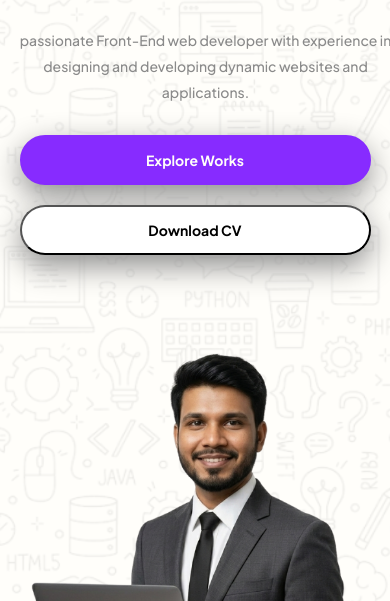
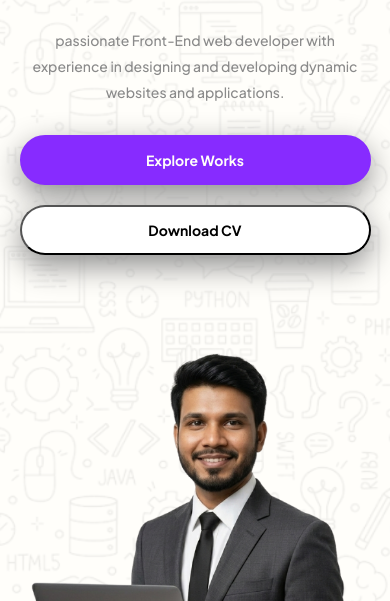
Before and after one commit to Shoronislam639/Test-Responsive-Portfolio, a plain HTML site: page index.html in a window 390 px wide. Shown: the part 243-844 px from the top of the page. Drawn offline with Linux system fonts and the light colour scheme.

Commit message:
mobile responsive-fix

```diff
--- a/style.css
+++ b/style.css
@@ -55,7 +55,7 @@ body{
  color: #8A8A8A;
  line-height: 26px;
  font-weight: 500;
- width: 106%;
+
 
 }
 
@@ -289,7 +289,7 @@ body{
 
 
 
-/* Extra small devices (phones, 600px and down) */
+/* Extra small devices (phones, 350px and down) */
 @media only screen and (max-width: 350px) {
 
 
@@ -308,7 +308,7 @@ body{
     color: #8A8A8A;
     line-height: 5px;
     font-weight: 500;
-    width: 106%;
+
 }
 
 .hero2 img {
@@ -361,7 +361,7 @@ body{
     color: #8A8A8A;
     line-height: 26px;
     font-weight: 500;
-    width: 106%;
+
 }
 
     .hero2 img {
@@ -407,6 +407,7 @@ body{
         font-size: 36px !important;
         margin-bottom: 30px;
         font-weight: bolder;
+
     }
 .hero0 p {
     font-size: 14px !important;
@@ -414,7 +415,7 @@ body{
     color: #8A8A8A;
     line-height: 26px;
     font-weight: 500;
-    width: 106%;
+
 }
 
 
@@ -540,6 +541,9 @@ body{
 
     .hero1 {
     padding-bottom: 30px;
+    text-align: center;
+    justify-content: center;
+    align-items: center;
 }
 
 
@@ -626,6 +630,7 @@ body{
 
     .hero1 {
     padding-bottom: 30px;
+
 }
 
 
@@ -727,6 +732,4 @@ body{
     gap: 20px;
 }
 
-
-
 }
```
